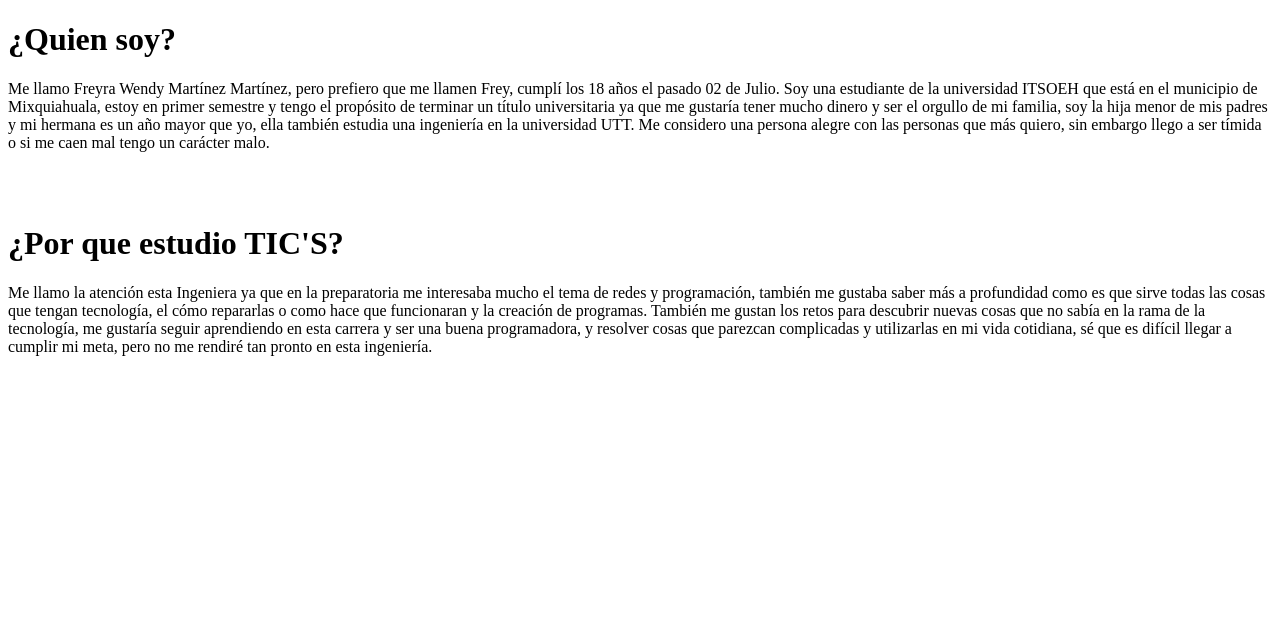
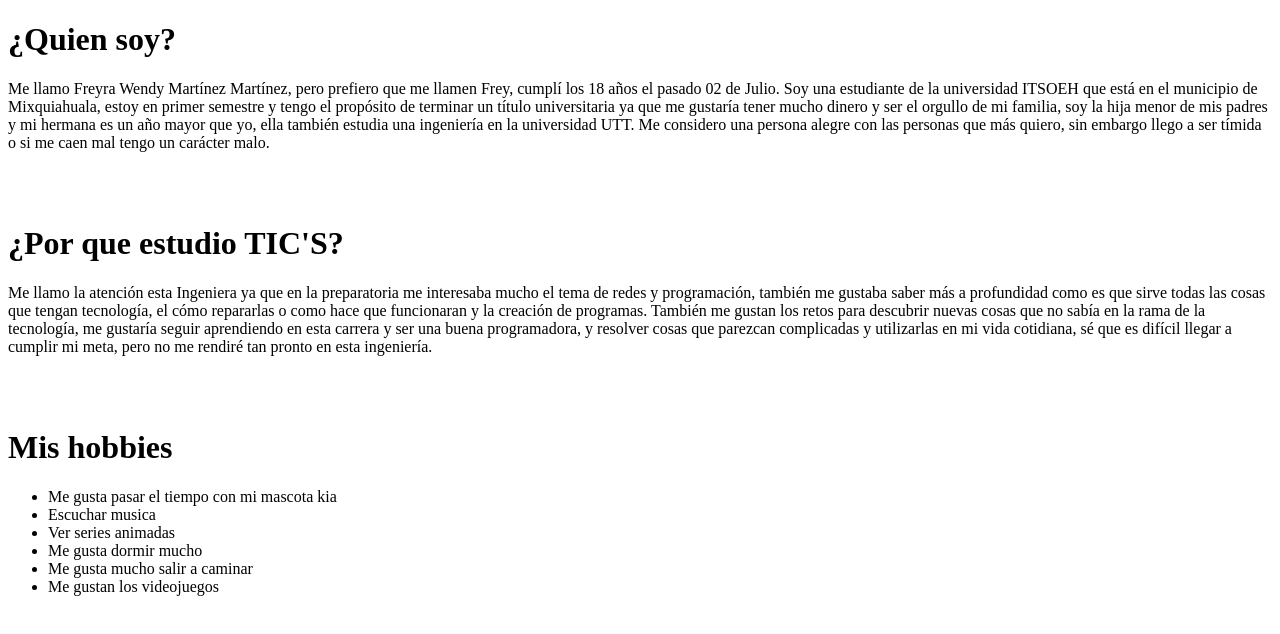
Before and after one commit to Freyramartinez/Freyra.github.io, a plain HTML site: page index.html in a window 1280 px wide. Drawn offline with Linux system fonts and the light colour scheme.

Commit message:
Se agregaron mis pasatiempos

```diff
--- a/index.html
+++ b/index.html
@@ -22,6 +22,18 @@
         <img src="carrera.jpg" alt=""width="600">
         <br>
 
+        <h1> Mis hobbies </h1>
+        <ul>
+
+
+            <li> Me gusta pasar el tiempo con mi mascota kia</li>
+            <li> Escuchar musica </li>
+            <li> Ver series animadas </li>
+            <li> Me gusta dormir mucho </li>
+            <li> Me gusta mucho salir a caminar </li>
+            <li> Me gustan los videojuegos </li>
+        </ul>
+
 
 </body>
 </html>
```
